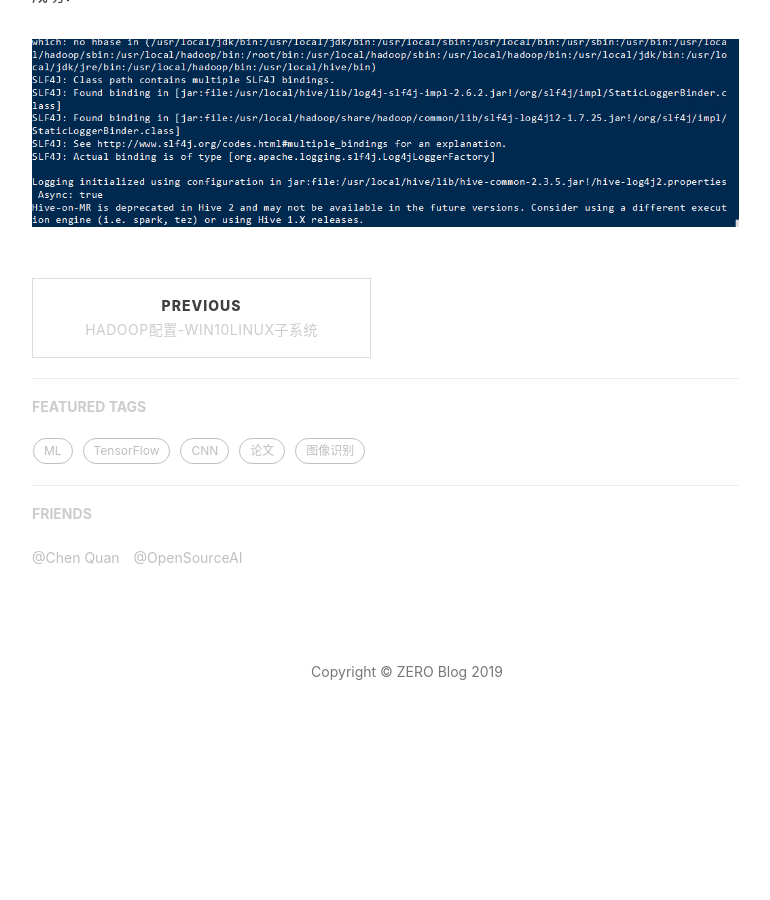
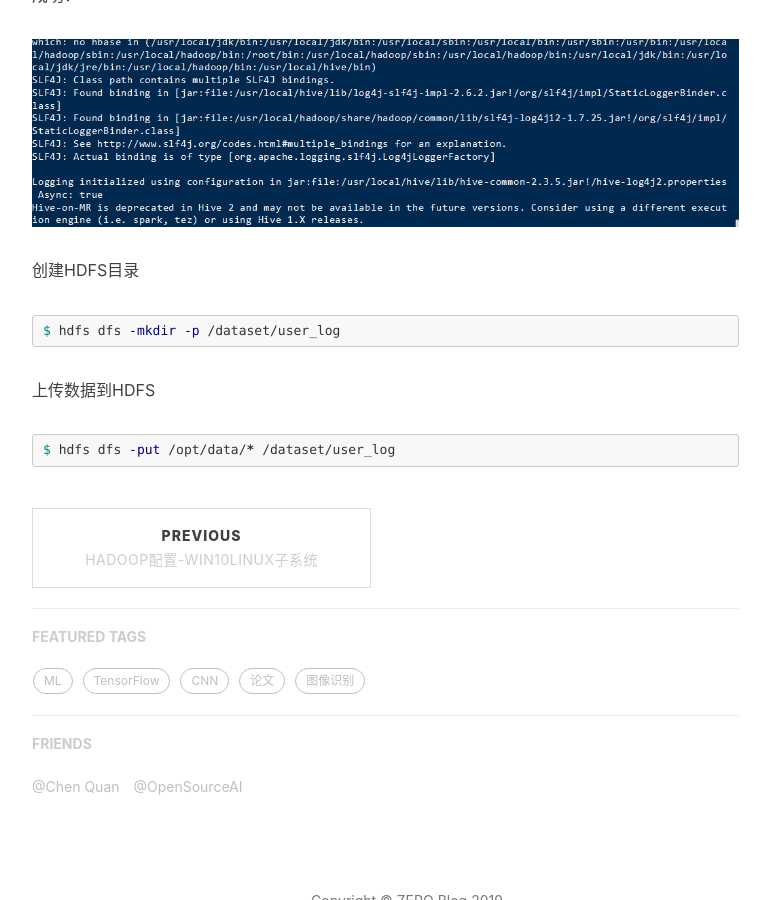
Before and after one commit to chenquan/chenquan.github.io, a Jekyll site: the page built from _posts/2019-05-18-VM虚拟机搭建hadoop集群.md, in a window 1280 px wide and 900 px high, scrolled down 26626 px. Shown: the whole window, without its empty margins (233-1003 px from the left). Built offline with Jekyll 4.4.1, drawn with Linux system fonts in a browser that asks for light colours; nearby versions of some CDN libraries; comment, search, counter and statistics services are not loaded; before the commit the page ends 27402 px from its top, so only the background shows below that.

Commit message:
Update 2019-05-18-VM虚拟机搭建hadoop集群.md

````diff
--- a/_posts/2019-05-18-VM虚拟机搭建hadoop集群.md
+++ b/_posts/2019-05-18-VM虚拟机搭建hadoop集群.md
@@ -1050,3 +1050,16 @@ $ /usr/local/hive/bin/hive
 成功：
 
 ![](/img/picture/20190525/hive-2.png)
+
+
+创建HDFS目录
+
+```shell
+$ hdfs dfs -mkdir -p /dataset/user_log
+```
+
+上传数据到HDFS
+
+```shell
+$ hdfs dfs -put /opt/data/* /dataset/user_log
+```
````
